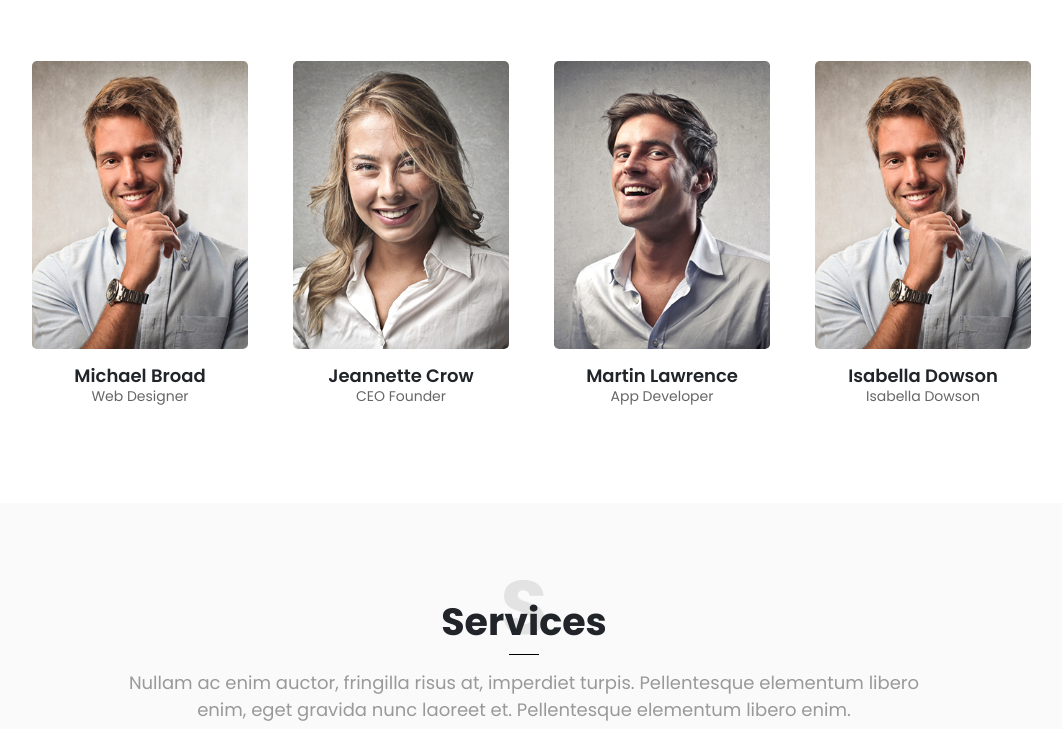
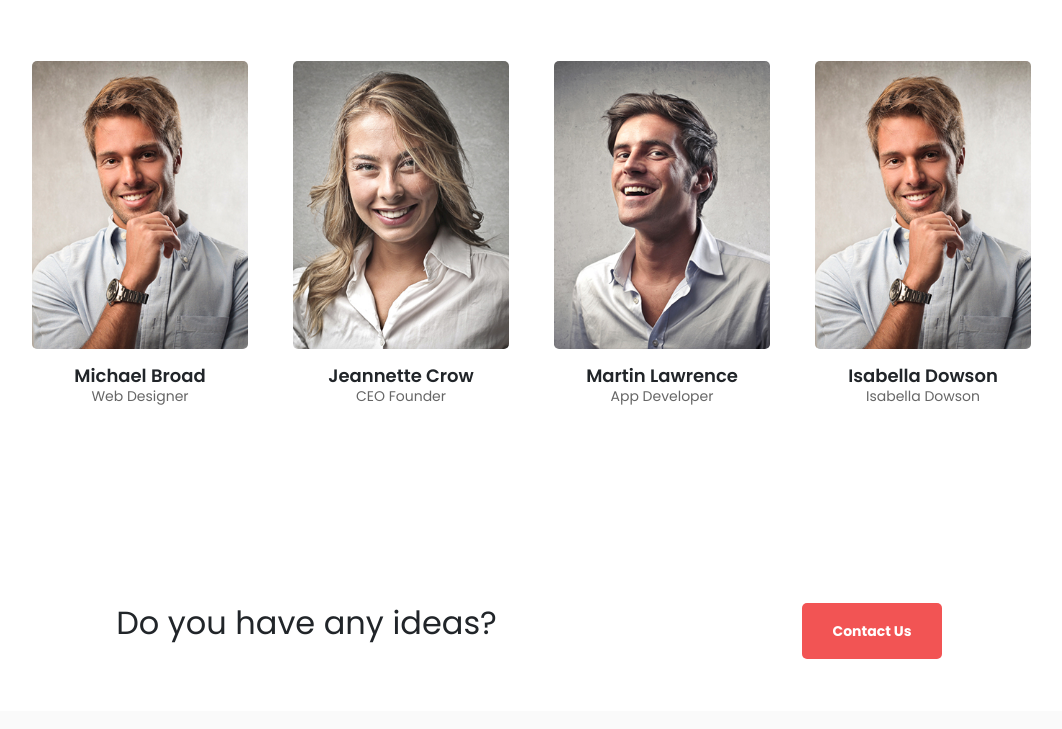
Before and after one commit to GehadHisham20/Angora-portfolio, a plain HTML site: page index.html in a window 1280 px wide. Shown: the part 223-952 px from the top of the page, without its empty margins (116-1178 px from the left). Drawn offline with Linux system fonts and the light colour scheme.

Commit message:
suggetion section

```diff
--- a/css/home.scss
+++ b/css/home.scss
@@ -134,3 +134,18 @@ h5{
     background-color: var(--pink);
 
 }
+
+.pink-btn{
+    color: white;
+    background-color: var(--pink);
+    border-radius: 5px;
+    padding: 18px 30px;
+    text-decoration: none;
+    transition: 0.5s;
+    vertical-align: bottom;
+    font-weight: 700;
+    &:hover{
+        color: white;
+        background-color: rgba($color: #F25454, $alpha: 0.7);
+    }
+}
--- a/index.html
+++ b/index.html
@@ -271,6 +271,29 @@
       </div>
 </section>
 
+<section >
+  <div class="container-lg pt-5">
+    <div class="row py-5 px-md-5 text-center align-items-center">
+      <div class="col-md-7 ">
+          <p class="fs-2">Do you have any ideas?</p>
+
+
+        </div>
+        <div class="col-md-2 offset-lg-2 ">
+            <a href="#" class="pink-btn ">Contact Us</a>
+
+          </div>
+
+      </div>
+
+
+  </div>
+
+
+
+
+</section>
+
 
 <section id="services " class="py-5 offwhite">
     <div class="container-lg pt-5">
```
Also changed, not shown: css/home.css, 1 other file.
